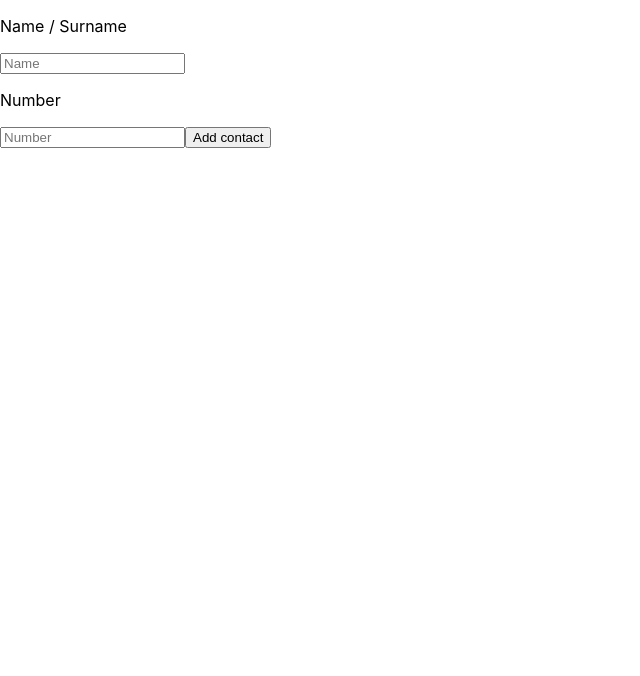
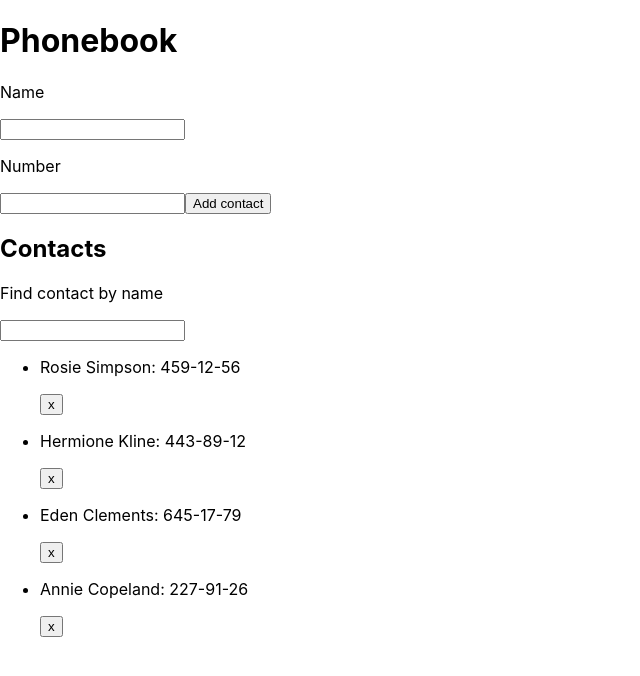
Before and after one commit to n1ke23/goit-react-hw-02-phonebook, a React (Create React App) app: page / in a window 1280 px wide. Shown: the top 676 px of the page, without its empty margins (0-640 px from the left). Built offline with nearby package versions, Linux system fonts and the light colour scheme.

Commit message:
непонимаю, почему не работает фильтр

```diff
--- a/src/Component/App.js
+++ b/src/Component/App.js
@@ -7,7 +7,8 @@ const App = () => {
 
   return (
     <>
-      <TodoList/>
+      <TodoList />
+
     </>
   );
 }
--- /dev/null
+++ b/src/Component/TodoList/ContactForm/ContactForm.js
@@ -0,0 +1,46 @@
+import React, { useState } from 'react';
+import { v4 as uuidv4 } from 'uuid';
+
+
+const ContactForm = ({ setObj }) => {
+
+    const [objForm, setObjForm] = useState({ name: '', number: '' });
+    const inputHandler = ({ target }) => {
+        const { value, name } = target;
+        setObjForm(prev => ({ ...prev, [name]: value }));
+    };
+
+    const addContact = (e) => {
+        e.preventDefault();
+        const { name, number } = objForm;
+        setObj(prev => ({ ...prev, contacts: [...prev.contacts, { id: uuidv4(), name, number }] }));
+        setObjForm({ name: '', number: '' });
+    };
+
+    return (
+        <>
+            <form onSubmit={addContact}>
+                <p className="form__text">Name</p>
+                <input className="input__form"
+                    type="text"
+                    name="name"
+                    value={objForm.name}
+                    onChange={inputHandler}
+                />
+                <p className="form__text">Number</p>
+                <input className="input__form"
+                    type="tel"
+                    name="number"
+                    value={objForm.number}
+                    onChange={inputHandler}
+                />
+                <button type='submit'>Add contact</button>
+            </form>
+
+
+
+        </>
+    );
+};
+
+export default ContactForm;
--- /dev/null
+++ b/src/Component/TodoList/ContactList/ContactList.js
@@ -0,0 +1,16 @@
+import React from "react";
+import Item from './Item/Item';
+
+const ContactList = ({ obj, filter, deleteContact }) => {
+    const { contacts } = obj
+    console.log(filter);
+    return (
+        <ul>
+            {contacts.map(el => <Item key={el.id} {...el} deleteContact={deleteContact} />)}
+            {/* {filter.map(el => <Item key={el.id} {...el} />)} */}
+        </ul>
+
+    );
+};
+
+export default ContactList;
--- /dev/null
+++ b/src/Component/TodoList/ContactList/Item/Item.js
@@ -0,0 +1,22 @@
+import React from "react";
+
+const Item = ({ id, name, number, deleteContact }) => {
+    return (
+        <li>
+            <p>
+                {name}: {number}
+            </p>
+            <button
+                type="button"
+                onClick={(e) => {
+                    deleteContact(id);
+                }}
+            >
+                x
+             </button>
+        </li>
+
+    );
+};
+
+export default Item;
--- /dev/null
+++ b/src/Component/TodoList/Filter/Filter.js
@@ -0,0 +1,21 @@
+import React, { useState } from 'react';
+
+const ContactForm = ({ inputHandlerFilter, filter }) => {
+
+    return (
+        <>
+            <form>
+                <p className="form__text">Find contact by name</p>
+                <input className="input__form"
+                    type="text"
+                    name="filter"
+                    value={filter}
+                    onChange={inputHandlerFilter}
+                />
+            </form>
+
+        </>
+    );
+};
+
+export default ContactForm;
--- a/src/Component/TodoList/Input/Input.js
+++ /dev/null
@@ -1,17 +0,0 @@
-import React from 'react';
-
-const Input = ({name, inputFuncWrite, value}) => {
-  return (
-    <>
-      <p className="form__text">{name.charAt(0).toUpperCase() + name.slice(1)}</p>
-      <input className="input__form"
-          placeholder={name.charAt(0).toUpperCase() + name.slice(1)}
-          type="text"
-          name={name}
-          value={value}
-          onChange={inputFuncWrite}
-        />
-    </>  );
-};
-
-export default Input;
--- a/src/Component/TodoList/TodoList.js
+++ b/src/Component/TodoList/TodoList.js
@@ -1,52 +1,47 @@
 import React, { useState } from 'react';
-import Input from './Input/Input.js';
 import { v4 as uuidv4 } from 'uuid';
+import ContactForm from './ContactForm/ContactForm';
+import Filter from './Filter/Filter';
+import ContactList from './ContactList/ContactList';
 
 const state = {
-  contacts: [],
-  name: '',
-  number: ''
-}
+  contacts: [
+    { id: 'id-1', name: 'Rosie Simpson', number: '459-12-56' },
+    { id: 'id-2', name: 'Hermione Kline', number: '443-89-12' },
+    { id: 'id-3', name: 'Eden Clements', number: '645-17-79' },
+    { id: 'id-4', name: 'Annie Copeland', number: '227-91-26' }
+  ],
+  filter: ''
+};
 
 const TodoList = () => {
-  // const [name, setName] = useState('')
-  const [obj, setObj] = useState({...state})
-  const inputHandler = ({target}) => {
+  const [obj, setObj] = useState({ ...state });
+
+  const inputFilter = ({ target }) => {
     const { value, name } = target;
-    setObj({...obj,
-      [name]: value
-        })
+    setObj(prev => ({ ...prev, [name]: value }))
+  };
+  const delContact = (id) => {
+    const contacts = obj.contacts.filter((el) => el.id !== id)
+    setObj((prev) => ({ ...prev, contacts }))
   }
 
-  const addContact = (e) => {
-    e.preventDefault();
-    const {name, number}=obj;
-    setObj(prev=>({contacts: [...prev.contacts,{name, number, id:uuidv4()}], name:"", number:""}));
-    console.log(obj);
+  const vissbleTask = () => {
+    return obj.contacts.filter(el => el.name.toLowerCase().includes(obj.filter.toLowerCase))
   }
+  const filterTask = vissbleTask()
+  // console.log(filterTask);
 
   return (
     <>
-      <form onSubmit={addContact}>
-          {/* {Object.keys(obj).map((el) => (el == 'contacts') ? '' : <Input key={uuidv4()} value={obj[el]} name={el} inputFuncWrite={inputHandler}/>)} */}
-          <p className="form__text">Name / Surname</p>
-            <input className="input__form"
-                placeholder='Name'
-                type="text"
-                name="name"
-                value={obj.name}
-                onChange={inputHandler}
-              />
-            <p className="form__text">Number</p>
-            <input className="input__form"
-                placeholder='Number'
-                type="text"
-                name="number"
-                value={obj.number}
-                onChange={inputHandler}
-              />
-          <button type='submit'>Add contact</button>
-      </form>
+      <div>
+        <h1>Phonebook</h1>
+        <ContactForm setObj={setObj} />
+
+        <h2>Contacts</h2>
+        <Filter inputHandlerFilter={inputFilter} filter={obj.filter} />
+        <ContactList obj={obj} filter={filterTask} deleteContact={delContact} />
+      </div>
     </>
   );
 };
```
